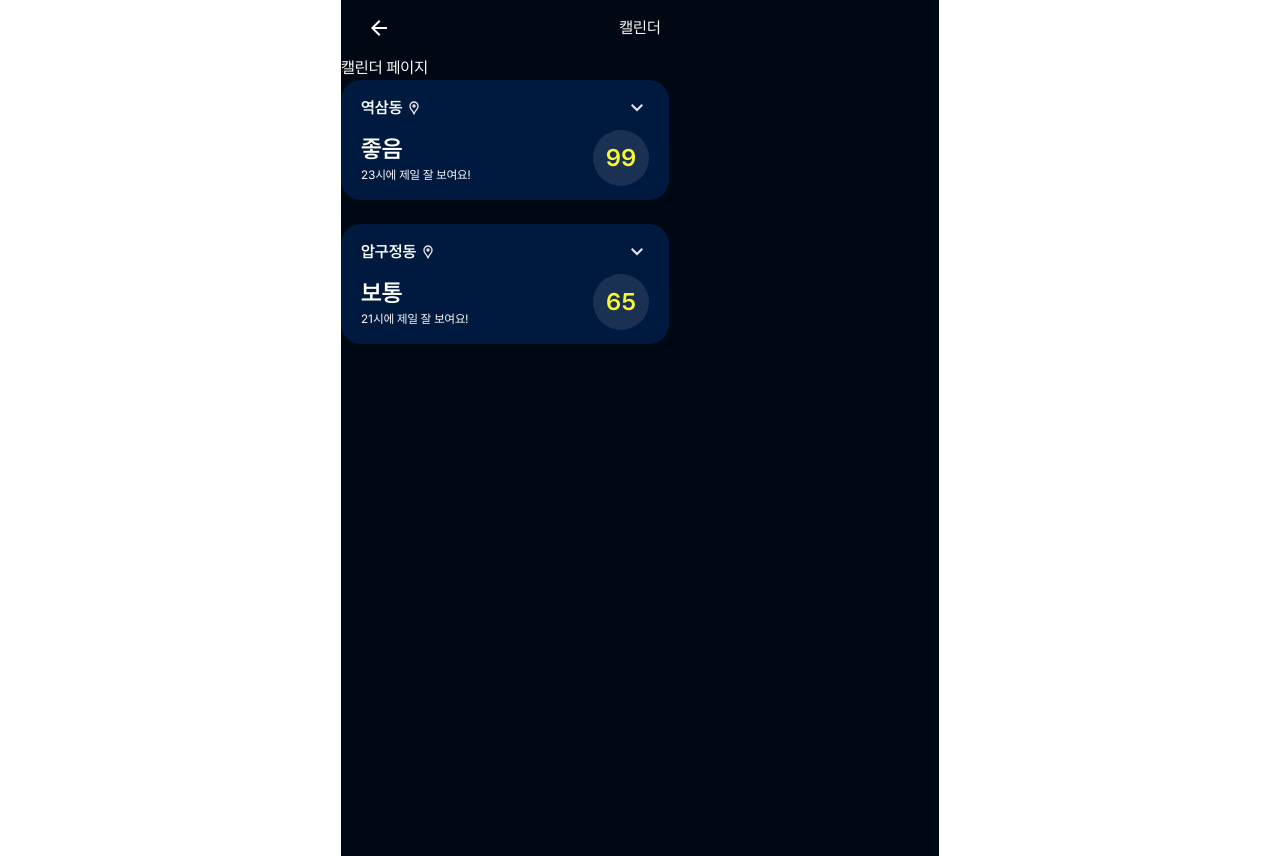
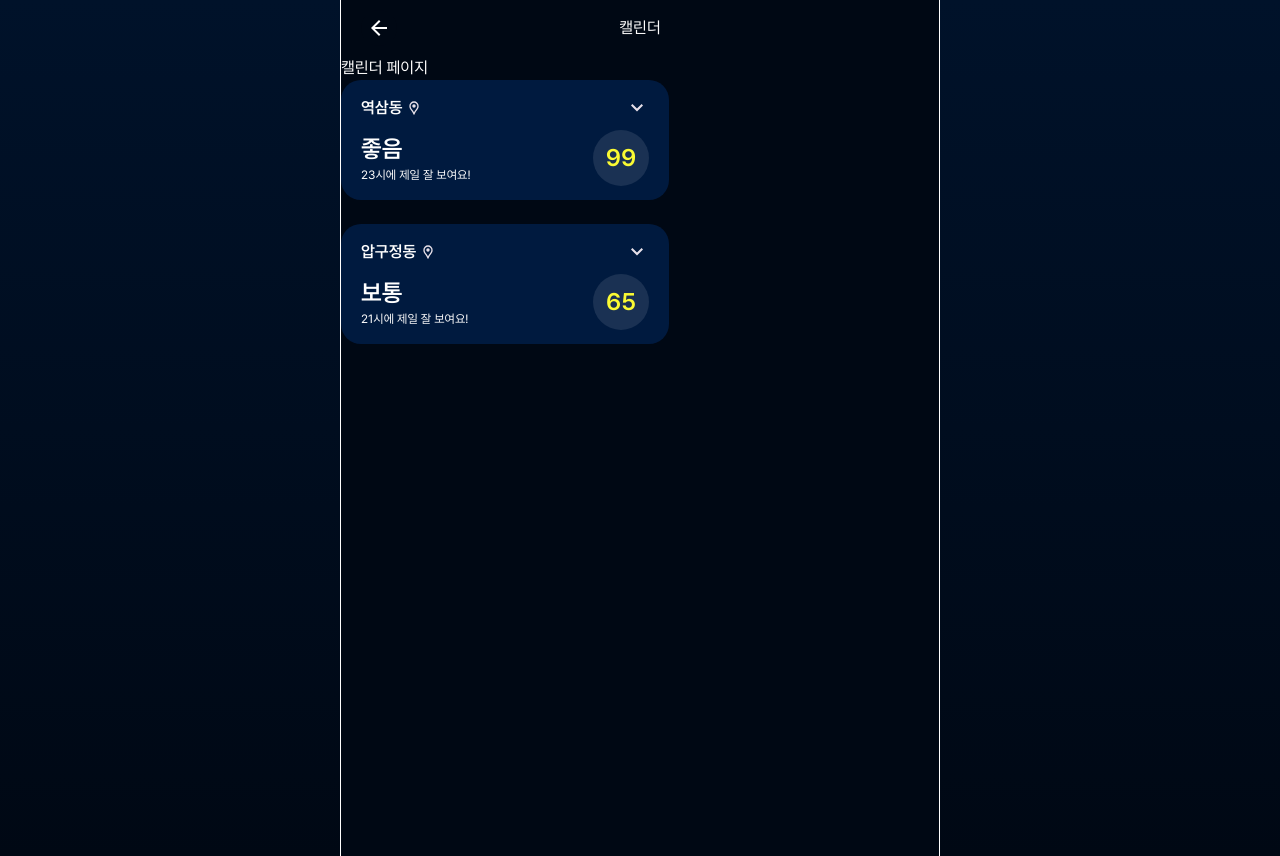
Before and after one commit to se-eun-park/StarCast, a React (Vite) app in the folder frontend/: page /calendar in a window 1280 px wide. Built offline with nearby package versions, Linux system fonts and the light colour scheme.

Commit message:
#32 docs: 오탈자 수정

```diff
--- a/frontend/src/components/calendar/PlaceWeatherCard.tsx
+++ b/frontend/src/components/calendar/PlaceWeatherCard.tsx
@@ -1,5 +1,5 @@
 import { useState } from 'react'
-import { GetPlaceWeatherResponse } from '../../types/apis'
+import type { GetPlaceWeatherResponse } from '../../types/apis'
 import AstronomyInfoWidget from '@components/common/AstronomyInfoWidget'
 import { ArrowIcon, LocationIcon, PlusIcon } from '@assets/svg/calendar'
 
--- a/frontend/src/components/ui/Layout.tsx
+++ b/frontend/src/components/ui/Layout.tsx
@@ -3,7 +3,7 @@ import NavbarWithLabel from '@components/navbar/NavbarWithLabel'
 import { PropsWithChildren } from 'react'
 export default function Layout({ children }: PropsWithChildren) {
   return (
-    <div className='w-full h-full bg-gradient'>
+    <div className='w-full h-full bg-bgGradient'>
       <div className='w-full min-h-dvh'>
         <div className='sm:w-[37.5rem] w-full mx-auto min-h-dvh border-l border-r border-white'>
           <NavbarWithLabel />
```
